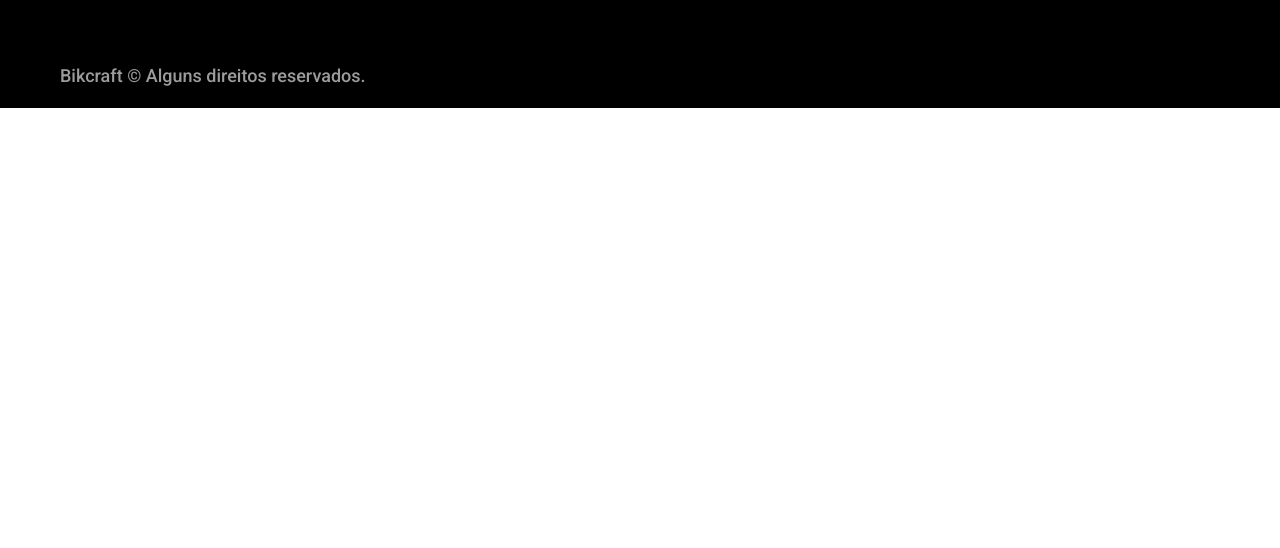
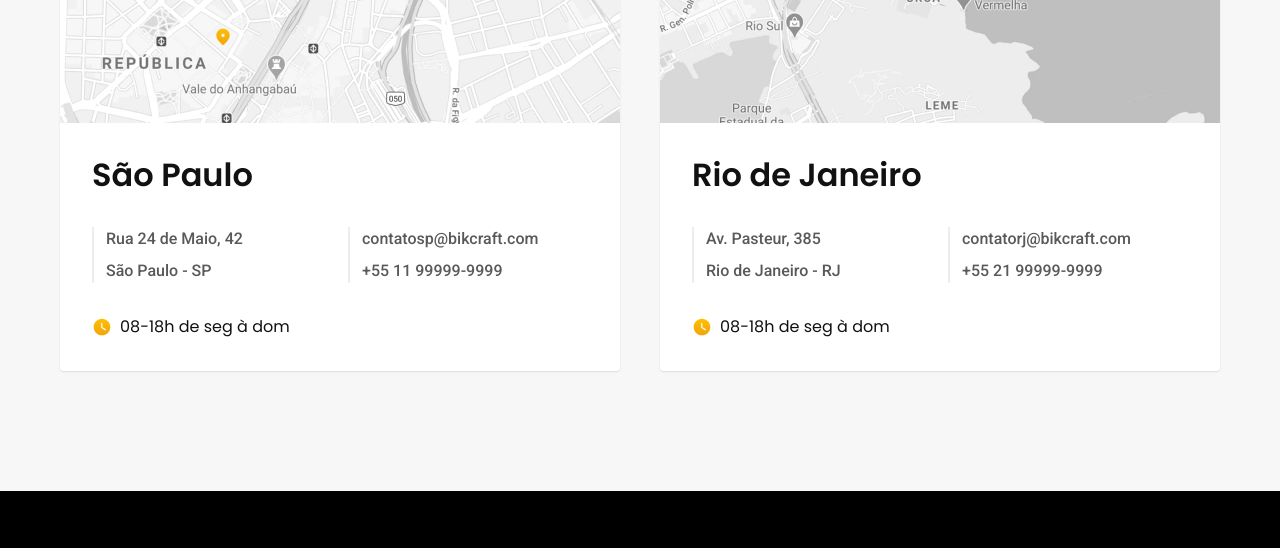
Before and after one commit to MarcosBoscariolo/bikcraft, a plain HTML site: page contact.html in a window 1280 px wide. Shown: the part 1288-1836 px from the top of the page. Before the commit the page ends 1396 px from the top, so only its background shows below. Drawn offline with Linux system fonts and the light colour scheme.

Commit message:
adicionado lojas locais

```diff
--- a/contact.html
+++ b/contact.html
@@ -85,6 +85,40 @@
         </div>
     </main>
 
+    <article class="shop container">
+        <h2 class="font-1-xxl">lojas locais<span class="color-p1">.</span></h2>
+        <div class="shop-item">
+            <img src="./img/lojas/sp.jpg" alt="Mapa do endereço Rua 24 de Maio, 42 - República">
+            <div class="shop-content">
+                <h3 class="font-1-xl">São Paulo</h3>
+                <div class="shop-data font-2-s color-8">
+                    <p>Rua 24 de Maio, 42</p>
+                    <p>São Paulo - SP</p>
+                </div>
+                <div class="shop-data font-2-s color-8">
+                    <a href="mailto:contatosp@bikcraft.com">contatosp@bikcraft.com</a>
+                    <a href="tel:+5511999999999">+55 11 99999-9999</a>
+                </div>
+                <p class="shop-time font-1-s"><img src="./img/icones/horario.svg"> 08-18h de seg à dom</p>
+            </div>
+        </div>
+        <div class="shop-item">
+            <img src="./img/lojas/rj.jpg" alt="Mapa do endereço Rua 24 de Maio, 42 - República">
+            <div class="shop-content">
+                <h3 class="font-1-xl">Rio de Janeiro</h3>
+                <div class="shop-data font-2-s color-8">
+                    <p>Av. Pasteur, 385</p>
+                    <p>Rio de Janeiro - RJ</p>
+                </div>
+                <div class="shop-data font-2-s color-8">
+                    <a href="mailto:contatorj@bikcraft.com">contatorj@bikcraft.com</a>
+                    <a href="tel:+5511999999999">+55 21 99999-9999</a>
+                </div>
+                <p class="shop-time font-1-s"><img src="./img/icones/horario.svg"> 08-18h de seg à dom</p>
+            </div>
+        </div>
+    </article>
+
     <footer class="footer-bg">
         <div class="footer container">
             <img src="./img/bikcraft.svg" alt="Bikcraft">
--- a/css/global/contact/shop.css
+++ b/css/global/contact/shop.css
@@ -0,0 +1,69 @@
+.shop {
+    display: grid;
+    grid-template-columns: 1fr 1fr;
+    gap: 0 40px;
+    padding-top: 120px;
+    padding-bottom: 120px;
+}
+
+.shop h2 {
+    grid-column: 1/-1;
+    margin-bottom: 60px;
+}
+
+.shop img {
+    border-radius: 4px 4px 0 0;
+}
+
+.shop-item {
+    background-color: var(--color-0);
+    border-radius: 4px;
+    box-shadow: 0 1px 2px rgba(0, 0, 0, 0.1);
+}
+
+.shop-content {
+    display: grid;
+    grid-template-columns: 1fr 1fr;
+    gap: 32px 16px;
+    padding: 32px;
+}
+
+.shop-content h3,
+.shop-time {
+    grid-column: 1/-1;
+}
+
+.shop-data {
+    border-left: 2px solid var(--color-2);
+    display: grid;
+    gap: 8px;
+    padding-left: 12px;
+}
+
+.shop-time {
+    display: flex;
+    align-items: center;
+    gap: 8px;
+}
+
+@media (max-width: 800px) {
+    .shop {
+        gap: 20px;
+        padding-top: 60px;
+        padding-bottom: 60px;
+    }
+
+    .shop h2 {
+        margin-bottom: 28px;
+    }
+
+    .shop-content {
+        grid-template-columns: 1fr;
+    }
+}
+
+@media (max-width: 600px) {
+    .shop {
+        grid-template-columns: 1fr;
+    }
+}
```
